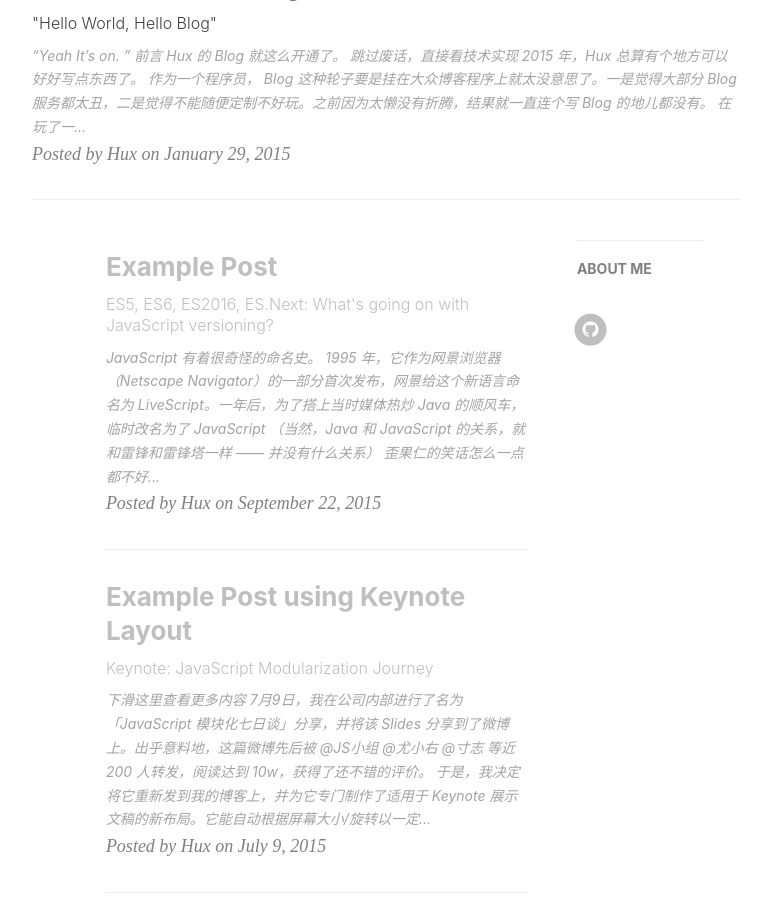
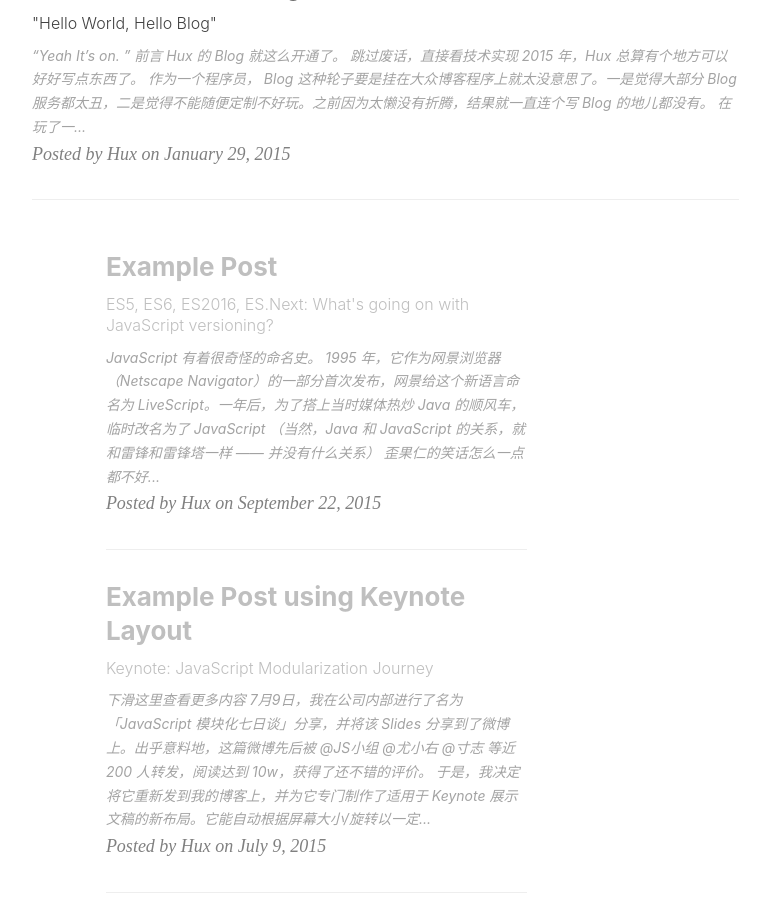
Before and after one commit to ShuaiDa/ShuaiDa.github.io, a Jekyll site: the page built from index.html, in a window 1280 px wide and 900 px high, scrolled down 1477 px. Shown: the whole window, without its empty margins (233-1000 px from the left). Built offline with Jekyll 4.4.1, drawn with Linux system fonts in a browser that asks for light colours; nearby versions of some CDN libraries; the list of posts is cut into pages by our own code; comment, search, counter and statistics services are not loaded.

Commit message:
Update page.html

```diff
--- a/_layouts/page.html
+++ b/_layouts/page.html
@@ -62,57 +62,6 @@ layout: default
             ">
     			{{ content }}
     		</div>
-    <!-- Sidebar Container -->
-            <div class="
-                col-lg-3 col-lg-offset-0
-                col-md-3 col-md-offset-0
-                col-sm-12
-                col-xs-12
-                sidebar-container
-            ">
-                <!-- Featured Tags -->
-                {% if site.featured-tags %}
-                <section>
-                    <hr class="hidden-sm hidden-xs">
-                    <h5><a href="{{'/tags/' | prepend: site.baseurl }}">FEATURED TAGS</a></h5>
-                    <div class="tags">
-                        {% for tag in site.tags %}
-                            {% if tag[1].size > {{site.featured-condition-size}} %}
-                                <a href="{{ site.baseurl }}/tags/#{{ tag[0] }}" title="{{ tag[0] }}" rel="{{ tag[1].size }}">
-                                    {{ tag[0] }}
-                                </a>
-                            {% endif %}
-                        {% endfor %}
-                    </div>
-                </section>
-                {% endif %}
-
-                <!-- Short About -->
-                <section class="visible-md visible-lg">
-                    <hr><h5><a href="{{'/about/' | prepend: site.baseurl }}">ABOUT ME</a></h5>
-                    <div class="short-about">
-                        {% if site.sidebar-avatar %}
-                            <img src="{{site.sidebar-avatar}}" />
-                        {% endif %}
-                        {% if site.sidebar-about-description %}
-                            <p>{{site.sidebar-about-description}}</p>
-                        {% endif %}
-                        <!-- SNS Link -->
-                        <ul class="list-inline">
-                            {% if site.github_username %}
-                            <li>
-                                <a target="_blank" href="https://github.com/{{ site.github_username }}">
-                                    <span class="fa-stack fa-lg">
-                                        <i class="fa fa-circle fa-stack-2x"></i>
-                                        <i class="fa fa-github fa-stack-1x fa-inverse"></i>
-                                    </span>
-                                </a>
-                            </li>
-                            {% endif %}
-                        </ul>
-                    </div>
-                </section>
-    		</div>
         {% endif %}
 	</div>
 </div>
```
